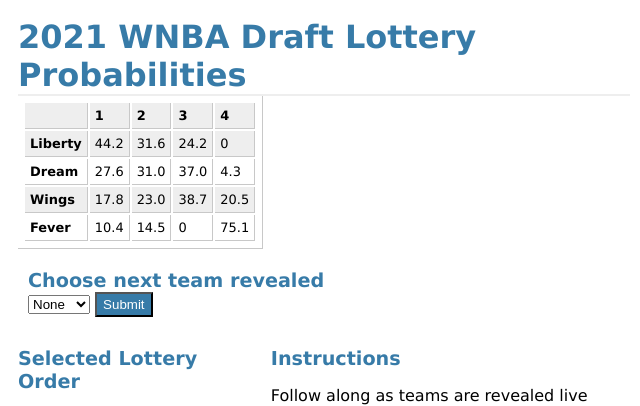
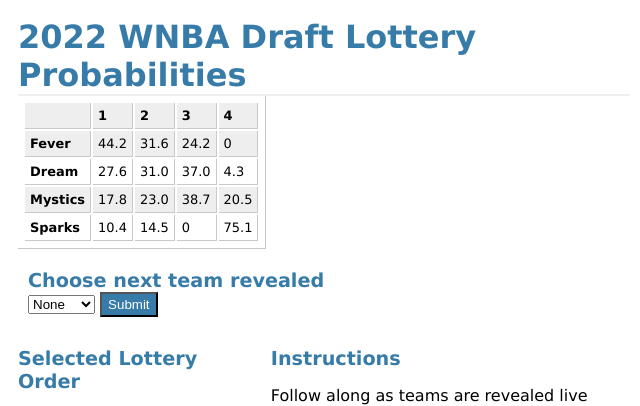
Before and after one commit to basketballrelativity/wnba_lottery_site, a Flask app: page / in a window 1280 px wide. Shown: the top 406 px of the page, without its empty margins (0-640 px from the left). Run offline with Flask 2, Linux system fonts and the light colour scheme.

Commit message:
2022 update

```diff
--- a/app/lottery_odds.py
+++ b/app/lottery_odds.py
@@ -2,10 +2,10 @@ import itertools
 import numpy as np
 import pandas as pd
 
-LOTTERY_INFO = {1: {'name': 'Liberty', 'id': '1611661313'},
+LOTTERY_INFO = {1: {'name': 'Fever', 'id': '1611661325'},
                 2: {'name': 'Dream', 'id': '1610612739'},
-                3: {'name': 'Wings', 'id': '1611661321'},
-                4: {'name': 'Fever', 'id': '1611661325'}}
+                3: {'name': 'Mystics', 'id': '1611661322'},
+                4: {'name': 'Sparks', 'id': '1611661320'}}
 
 LOTTO_CHANCES = {1: 442, 2: 276, 3: 178,
                  4: 104}
--- a/app/templates/tables.html
+++ b/app/templates/tables.html
@@ -1,10 +1,10 @@
 <!doctype html>
-<title>2021 WNBA Draft Lottery Probabilities</title>
+<title>2022 WNBA Draft Lottery Probabilities</title>
 <link rel=stylesheet type=text/css href="{{ url_for('static', filename='style.css') }}">
 <div class="row">
 	<div class="column main">
 		<div>
-			<h1>2021 WNBA Draft Lottery Probabilities</h1>
+			<h1>2022 WNBA Draft Lottery Probabilities</h1>
 	   		{{ table|safe }}
 	   	</div>
 		<div class='item'>
```
